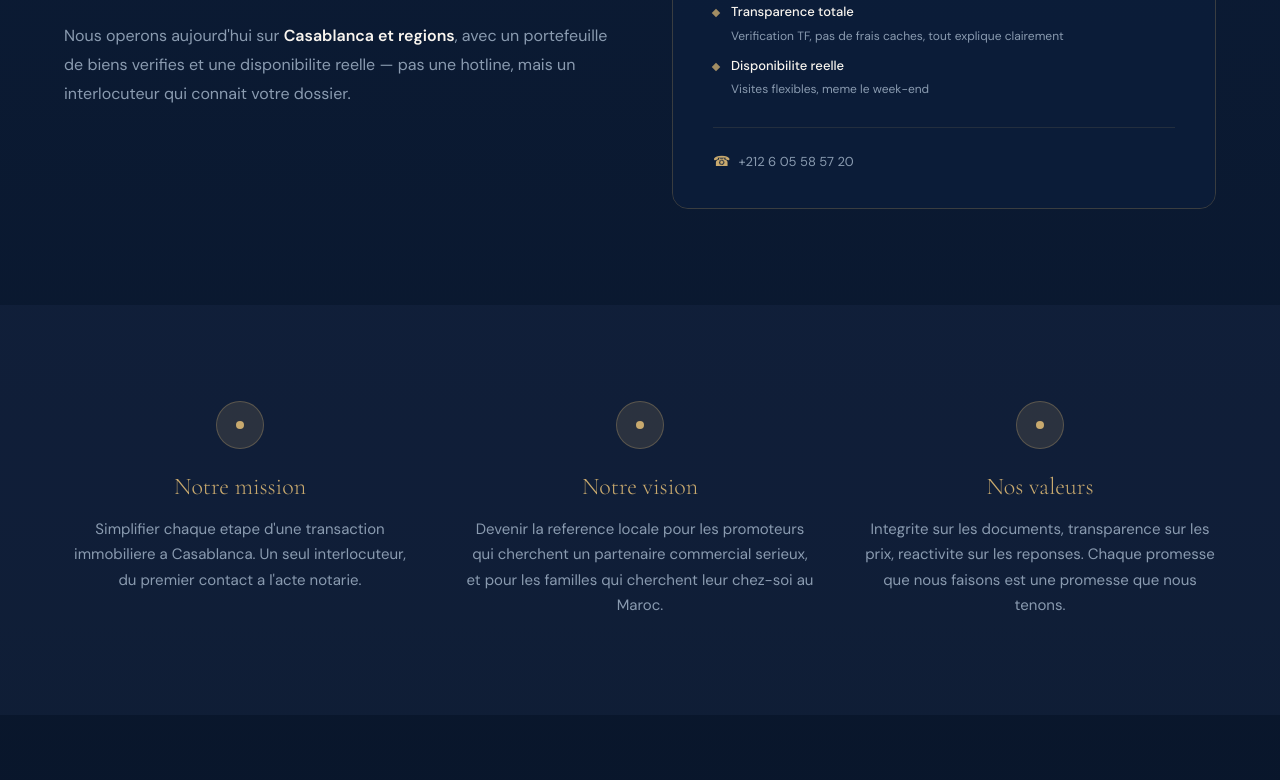
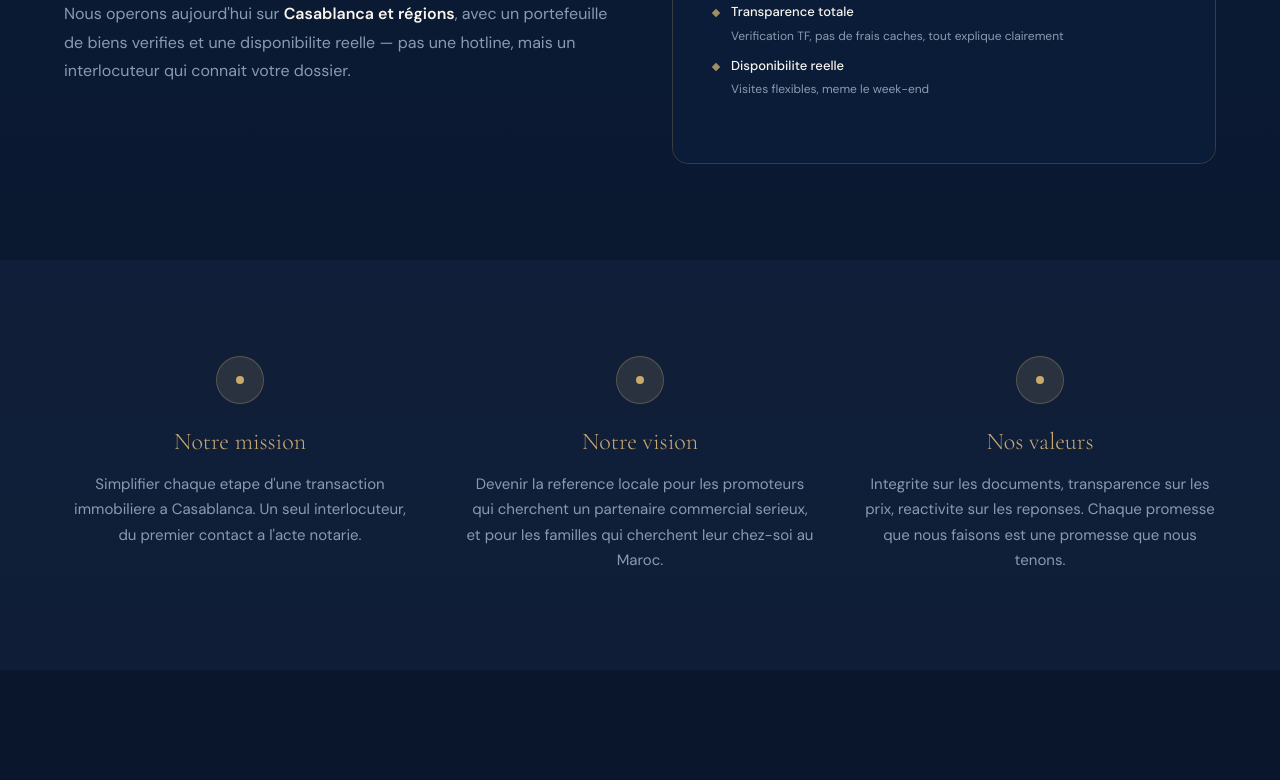
Before and after one commit to SIDKUMAMINE/Immobilier-projet, a Next.js app in the folder sabbar-frontend/: page /a-propos in a window 1280 px wide. Shown: the part 1040-1820 px from the top of the page. Built offline with nearby package versions, Linux system fonts and the light colour scheme.

Commit message:
cred à propo fixed20

```diff
--- a/sabbar-frontend/app/a-propos/page.tsx
+++ b/sabbar-frontend/app/a-propos/page.tsx
@@ -63,7 +63,7 @@ export default function AProposPage() {
                   Fondee a Casablanca par <span style={{ color: '#C8A96E', fontWeight: 600 }}>Mohamed Sabbar</span>, notre agence s&apos;est donnee une mission precise : etre l&apos;interlocuteur unique et fiable pour les promoteurs qui souhaitent commercialiser leurs projets, et pour les particuliers qui veulent acheter, vendre ou louer en toute serenite.
                 </p>
                 <p style={{ color: '#8A9BB0', fontFamily: "'DM Sans', system-ui, sans-serif", fontWeight: 400, fontSize: '16px', lineHeight: '1.8' }}>
-                  Nous operons aujourd&apos;hui sur <strong style={{ color: '#F9F5EF' }}>Casablanca et regions</strong>, avec un portefeuille de biens verifies et une disponibilite reelle — pas une hotline, mais un interlocuteur qui connait votre dossier.
+                  Nous operons aujourd&apos;hui sur <strong style={{ color: '#F9F5EF' }}>Casablanca et régions</strong>, avec un portefeuille de biens verifies et une disponibilite reelle — pas une hotline, mais un interlocuteur qui connait votre dossier.
                 </p>
               </div>
             </div>
@@ -119,18 +119,7 @@ export default function AProposPage() {
                   ))}
                 </div>
 
-                {/* Telephone */}
-                <div style={{ paddingTop: '20px', borderTop: '1px solid rgba(200,169,110,0.12)' }}>
-                  <a
-                    href="tel:+212605585720"
-                    style={{ display: 'inline-flex', alignItems: 'center', gap: '8px', color: '#8A9BB0', fontFamily: "'DM Sans', system-ui, sans-serif", fontSize: '13px', textDecoration: 'none', transition: 'color 0.2s' }}
-                    onMouseEnter={(e) => { e.currentTarget.style.color = '#C8A96E'; }}
-                    onMouseLeave={(e) => { e.currentTarget.style.color = '#8A9BB0'; }}
-                  >
-                    <span style={{ color: '#C8A96E', fontSize: '14px' }}>&#9742;</span>
-                    +212 6 05 58 57 20
-                  </a>
-                </div>
+
 
               </div>
             </div>
```
